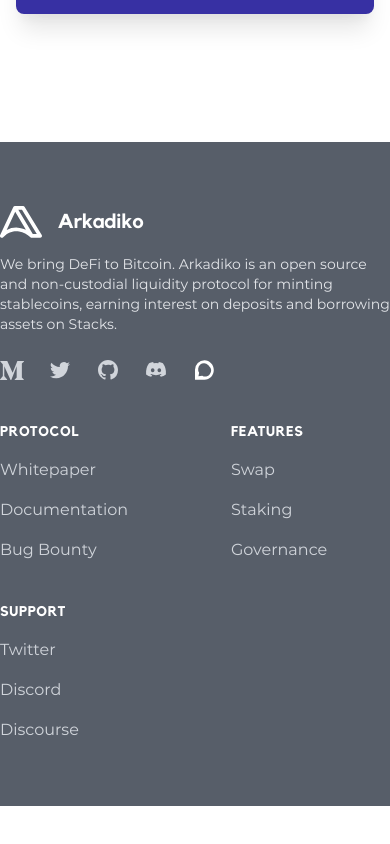
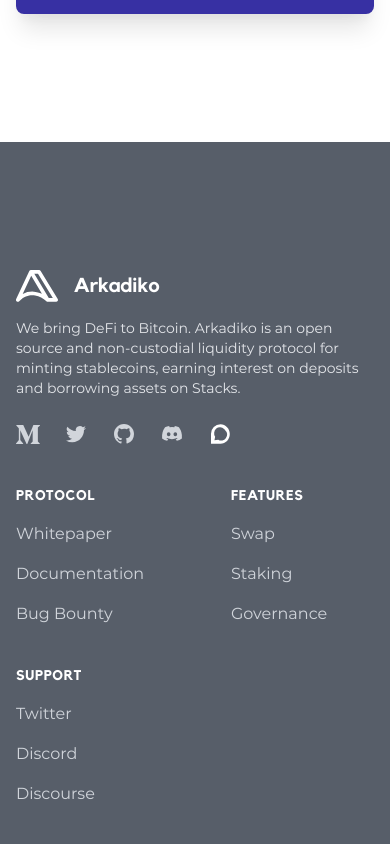
Before and after one commit to arkadiko-dao/landing, a Next.js app: page / in a window 390 px wide. Shown: the part 5794-6638 px from the top of the page. Before the commit the page ends 6600 px from the top, so only its background shows below. Built offline with nearby package versions, Linux system fonts and the light colour scheme.

Commit message:
Fix responsive for footer

```diff
--- a/components/footer.js
+++ b/components/footer.js
@@ -1,7 +1,7 @@
 export default function Footer() {
   return (
     <footer id="footer" className="relative bg-gray-800 bg-opacity-75 py-16 sm:py-48">
-      <div className="max-w-7xl mx-auto lg:px-8">
+      <div className="max-w-7xl mx-auto py-16 px-4 sm:px-6 lg:px-8">
         <div className="grid sm:grid-cols-2 md:grid-cols-5 gap-10">
           <div className="col-span-2 sm:col-span-1 md:col-span-2 sm:pr-16">
             <div className="flex items-center">
```
